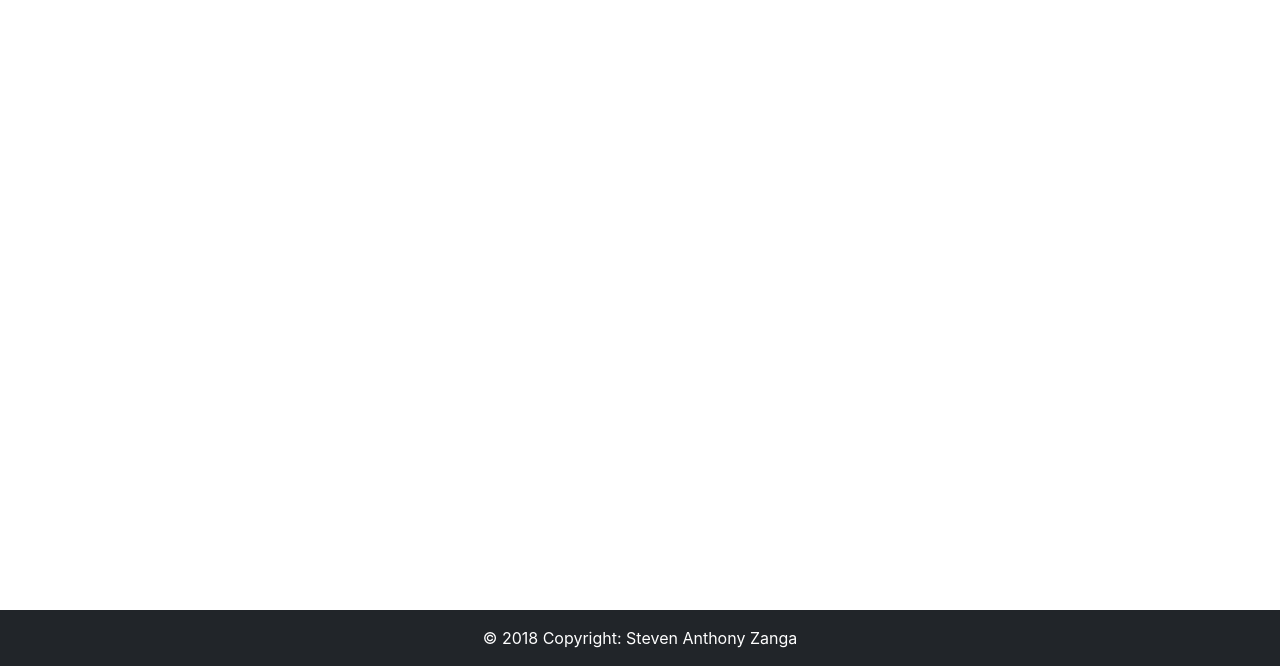
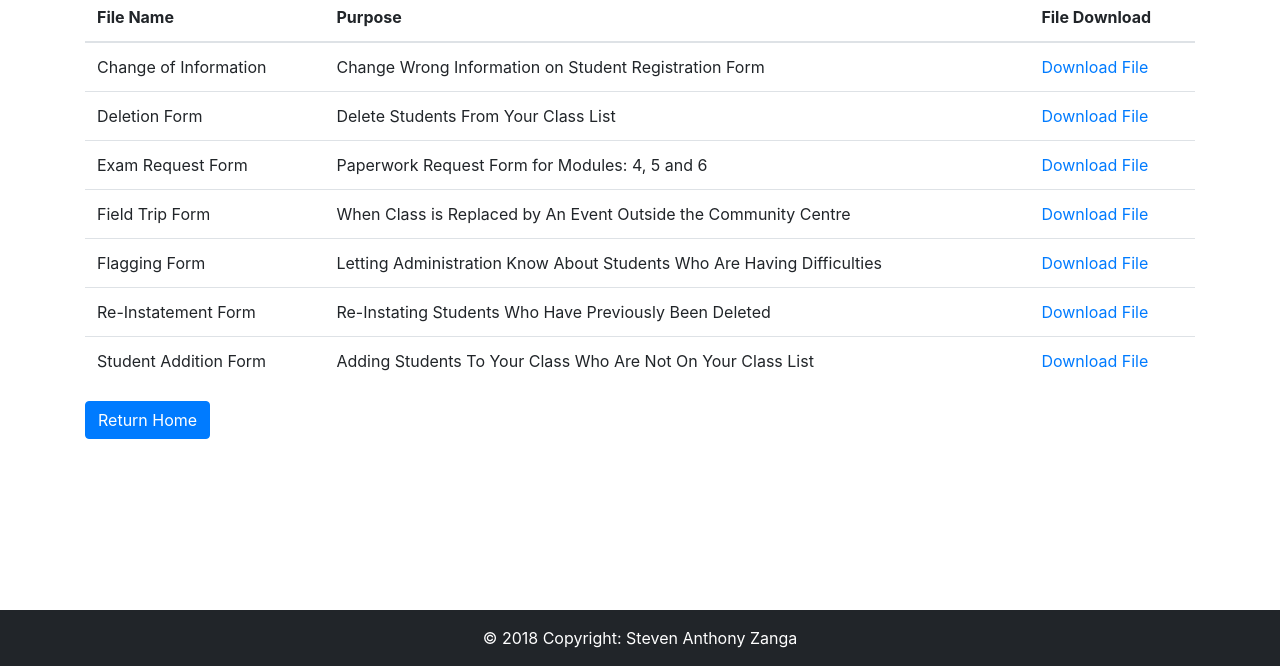
Before and after one commit to stevau5/emsb-sab, a website: page Views/browse.html in a window 1280 px wide. Shown: the part 134-800 px from the top of the page. Drawn offline with nearby package versions, Linux system fonts and the light colour scheme.

Commit message:
added forms

```diff
--- a/Views/browse.html
+++ b/Views/browse.html
@@ -54,7 +54,60 @@
   <body>
     <div class="container" id="maincontainer">
       <br />
-      <h2 class="text-center">Starting A Business</h2>
+      <h2 class="text-center">Browse Forms</h2>
+
+      <table class="table table-hover">
+          <thead>
+            <tr>
+              <th>File Name</th>
+              <th>Purpose</th>
+              <th>File Download</th>
+            </tr>
+          </thead>
+          <tbody>
+            <tr>
+              <td>Change of Information</td>
+              <td>Change Wrong Information on Student Registration Form</td>
+              <td><a href="/FilesForDownload/change_of_info.pdf">Download File</a></td>
+            </tr>
+            <tr>
+                <td>Deletion Form</td>
+                <td>Delete Students From Your Class List</td>
+                <td><a href="/FilesForDownload/Deletion Form.pdf">Download File</a></td>
+            </tr>
+            <tr>
+                <td>Exam Request Form</td>
+                <td>Paperwork Request Form for Modules: 4, 5 and 6</td>
+                <td><a href="/FilesForDownload/2017_Exam Request Form STARTING A BUSINESS.pdf">Download File</a></td>
+            </tr>
+            <tr>
+                <td>Field Trip Form</td>
+                <td>When Class is Replaced by An Event Outside the Community Centre</td>
+                <td><a href="/FilesForDownload/FieldTripReq.pdf">Download File</a></td>
+            </tr>
+            <tr>
+                <td>Flagging Form</td>
+                <td>Letting Administration Know About Students Who Are Having Difficulties</td>
+                <td><a href="/FilesForDownload/Heads up.pdf">Download File</a></td>
+            </tr>
+
+            <tr>
+                <td>Re-Instatement Form</td>
+                <td>Re-Instating Students Who Have Previously Been Deleted</td>
+                <td><a href="/FilesForDownload/Reinstatement FORM FOR COMMUNITY PARTNERS-SN.pdf">Download File</a></td>
+            </tr>
+
+            <tr>
+                <td>Student Addition Form</td>
+                <td>Adding Students To Your Class Who Are Not On Your Class List</td>
+                <td><a href="/FilesForDownload/Student Addition form.pdf">Download File</a></td>
+            </tr>
+
+          </tbody>
+        </table>
+
+        <a href="/" class="btn btn-primary">Return Home</a>
+
       <br />
 
 
```
Also changed, not shown: 9 other files.
